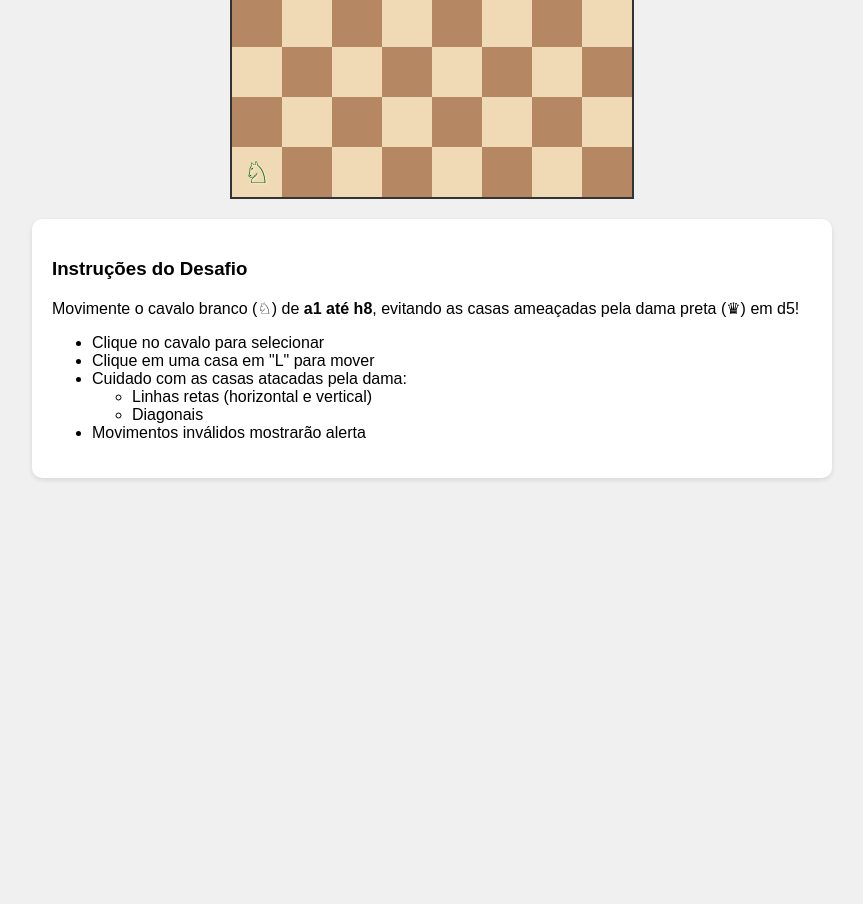
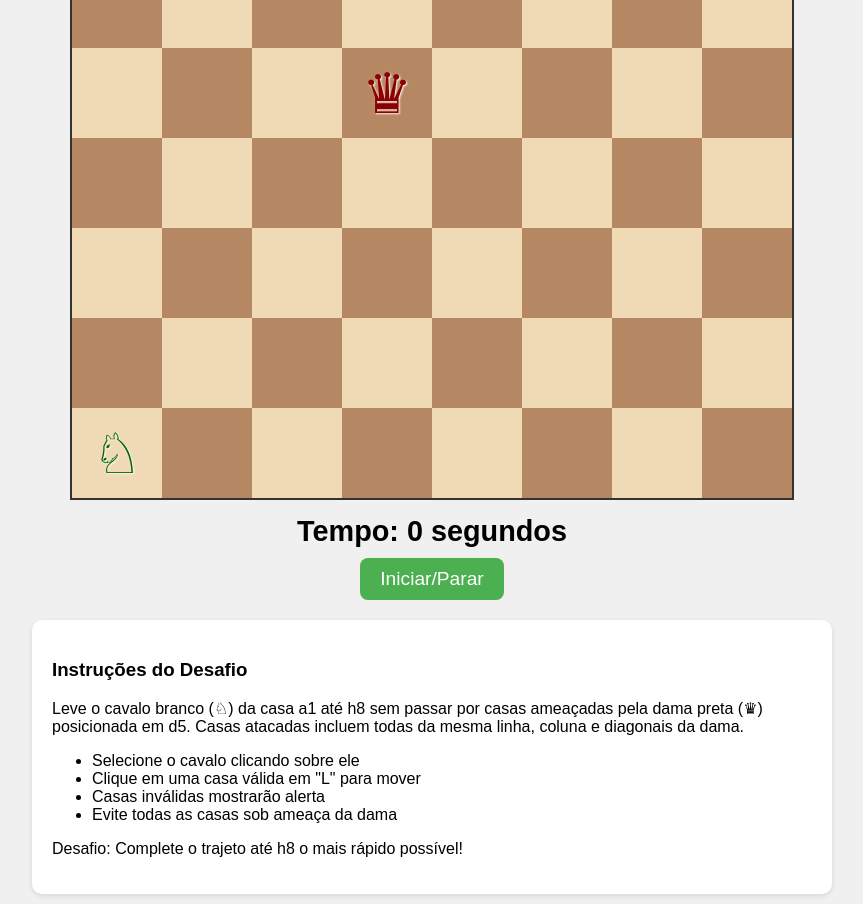
Before and after one commit to weriskiney/desafio-cavalo-dama, a plain HTML site: page index.html in a window 1280 px wide. Shown: the part 311-1215 px from the top of the page, without its empty margins (208-1071 px from the left). Before the commit the page ends 817 px from the top, so only its background shows below. Drawn offline with Linux system fonts and the light colour scheme.

Commit message:
Update index.html

```diff
--- a/index.html
+++ b/index.html
@@ -1,4 +1,5 @@
-<!DOCTYPE html><html>
+<!DOCTYPE html>
+<html>
 <head>
     <meta charset="UTF-8">
     <title>Desafio Cavalo x Dama - Xadrez</title>
@@ -9,26 +10,31 @@
             align-items: center;
             background-color: #f0f0f0;
             font-family: Arial, sans-serif;
-        }#container {
+            margin: 0;
+            padding: 0;
+        }
+
+        #container {
             max-width: 800px;
             width: 100%;
-        padding: 20px;
+            padding: 10px;
         }
 
         h1 {
             color: #333;
             text-align: center;
-        margin-bottom: 20px;
+            margin: 20px 0;
         }
 
         #board {
             display: flex;
             flex-direction: column;
             width: 100%;
-        max-width: 400px;
+            max-width: 90vmin;
+            max-height: 90vmin;
             aspect-ratio: 1 / 1;
             border: 2px solid #333;
-        margin: 0 auto 20px auto;
+            margin: 0 auto;
         }
 
         .row {
@@ -41,7 +47,7 @@
             display: flex;
             align-items: center;
             justify-content: center;
-        font-size: 30px;
+            font-size: 7vmin;
             cursor: pointer;
             transition: all 0.3s;
         }
@@ -73,6 +79,28 @@
             box-shadow: inset 0 0 15px rgba(0, 100, 0, 0.5);
         }
 
+        #timer {
+            font-size: 1.8rem;
+            margin: 15px 0;
+            text-align: center;
+            font-weight: bold;
+        }
+
+        #timer button {
+            margin-top: 10px;
+            font-size: 1.2rem;
+            padding: 10px 20px;
+            border: none;
+            background-color: #4CAF50;
+            color: white;
+            border-radius: 8px;
+            cursor: pointer;
+        }
+
+        #timer button:hover {
+            background-color: #388E3C;
+        }
+
         #instructions {
             background: #fff;
             padding: 20px;
@@ -82,37 +110,61 @@
         }
 
         @media (max-width: 600px) {
-        #board {
-            max-width: 90vw;
+            .square {
+                font-size: 7vmin;
+            }
+
+            #timer {
+                font-size: 1.5rem;
+            }
+
+            #timer button {
+                font-size: 1rem;
+                padding: 8px 16px;
             }
         }
     </style>
-
 </head>
 <body>
     <div id="container">
-        <h1>Desafio Cavalo x Dama</h1><div id="board"></div>
+        <h1>Desafio Cavalo x Dama</h1>
+        <div id="board"></div>
+
+        <div id="timer">
+            Tempo: <span id="time">0</span> segundos<br>
+            <button onclick="toggleTimer()">Iniciar/Parar</button>
+        </div>
 
         <div id="instructions">
             <h3>Instruções do Desafio</h3>
-        <p>Movimente o cavalo branco (♘) de <strong>a1 até h8</strong>, evitando as casas ameaçadas pela dama preta (♛) em d5!</p>
+            <p>Leve o cavalo branco (♘) da casa a1 até h8 sem passar por casas ameaçadas pela dama preta (♛) posicionada em d5. Casas atacadas incluem todas da mesma linha, coluna e diagonais da dama.</p>
             <ul>
-            <li>Clique no cavalo para selecionar</li>
-            <li>Clique em uma casa em "L" para mover</li>
-            <li>Cuidado com as casas atacadas pela dama:
-                <ul>
-                    <li>Linhas retas (horizontal e vertical)</li>
-                    <li>Diagonais</li>
+                <li>Selecione o cavalo clicando sobre ele</li>
+                <li>Clique em uma casa válida em "L" para mover</li>
+                <li>Casas inválidas mostrarão alerta</li>
+                <li>Evite todas as casas sob ameaça da dama</li>
             </ul>
-            </li>
-            <li>Movimentos inválidos mostrarão alerta</li>
-        </ul>
+            <p>Desafio: Complete o trajeto até h8 o mais rápido possível!</p>
         </div>
     </div>
 
     <script>
         let currentKnightPos = 'a1';
         let isKnightSelected = false;
+        let interval = null;
+        let time = 0;
+
+        function toggleTimer() {
+            if (interval) {
+                clearInterval(interval);
+                interval = null;
+            } else {
+                interval = setInterval(() => {
+                    time++;
+                    document.getElementById('time').textContent = time;
+                }, 1000);
+            }
+        }
 
         function posToXY(pos) {
             const x = pos.charCodeAt(0) - 'a'.charCodeAt(0);
@@ -206,7 +258,8 @@
 
         function checkVictory() {
             if (currentKnightPos === 'h8') {
-            alert('Parabéns! Você completou o desafio!');
+                alert(`Parabéns! Você completou o desafio em ${time} segundos!`);
+                toggleTimer();
                 resetSelection();
             }
         }
@@ -239,6 +292,5 @@
             board.appendChild(rowDiv);
         }
     </script>
-
 </body>
 </html>
```
Lines whose indentation alone changed are shown as unchanged.
